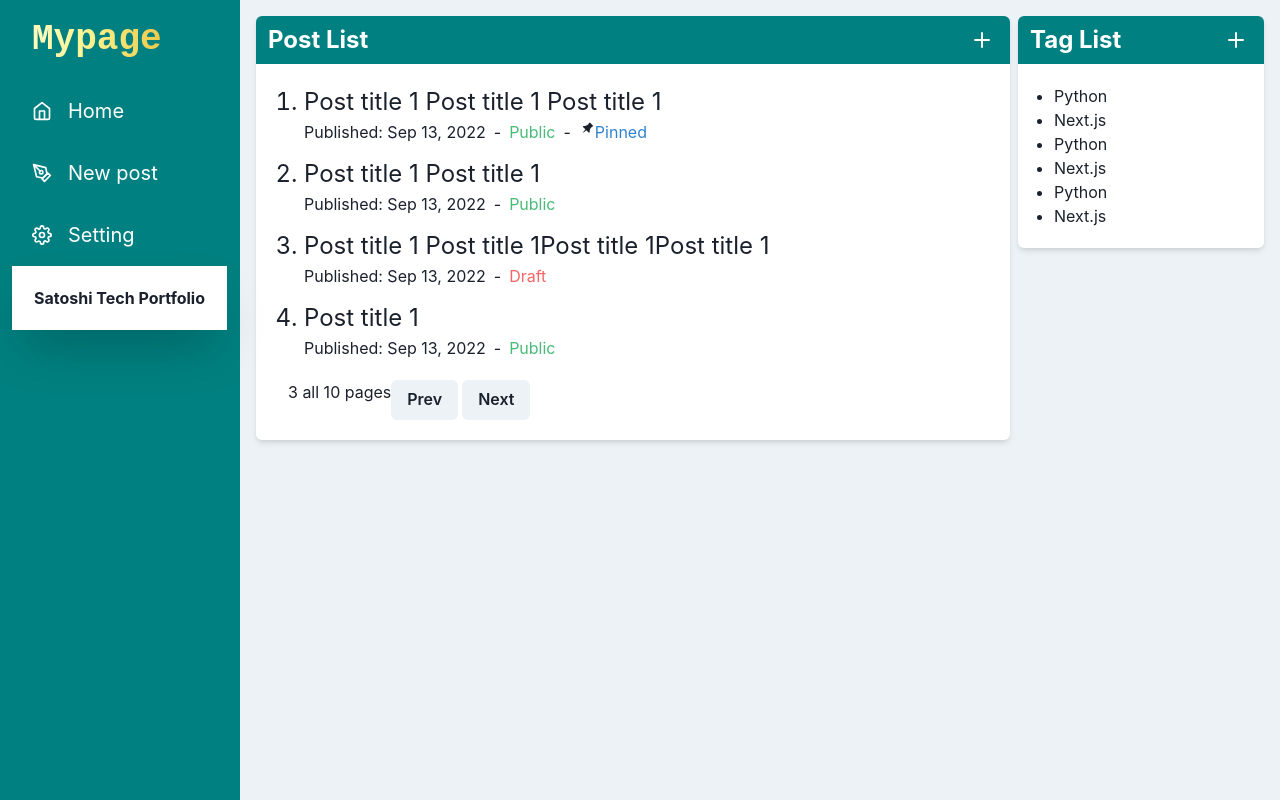
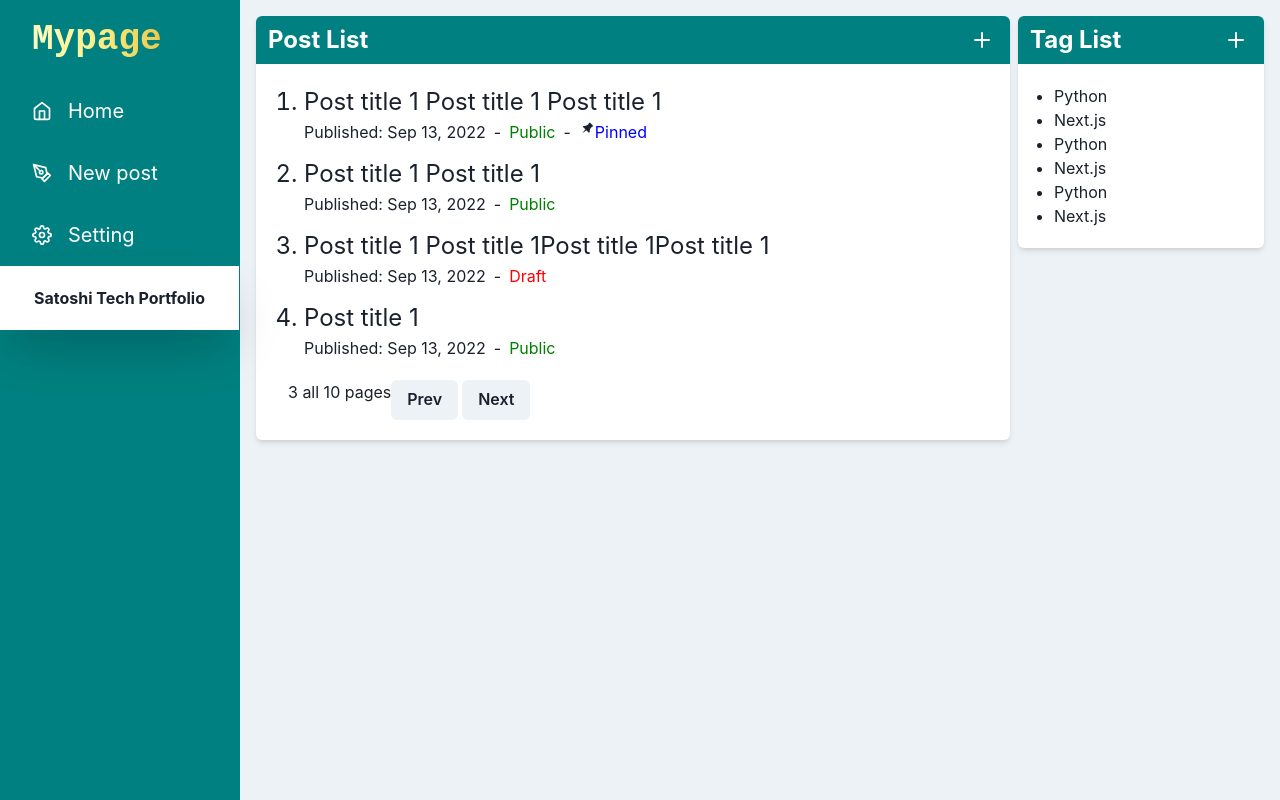
Before and after one commit to satoshi99/portfolio-page, a Next.js app: page /admin/dashboard in a window 1280 px wide. Built offline with nearby package versions, Linux system fonts and the light colour scheme.

Commit message:
add tagCreateModal

```diff
--- a/src/components/templates/admin/Sidebar.tsx
+++ b/src/components/templates/admin/Sidebar.tsx
@@ -13,6 +13,7 @@ import {
   useDisclosure,
   BoxProps,
   FlexProps,
+  DrawerOverlay,
 } from '@chakra-ui/react'
 import { FiHome, FiPenTool, FiSettings, FiMenu } from 'react-icons/fi'
 import { LinkItem } from '../../../types/admin'
@@ -40,8 +41,8 @@ export const Sidebar = ({ children }: { children: ReactNode }) => {
         onClose={onClose}
         returnFocusOnClose={false}
         onOverlayClick={onClose}
-        size="full"
       >
+        <DrawerOverlay />
         <DrawerContent>
           <SidebarContent onClose={onClose} linkItems={linkItems} />
         </DrawerContent>
@@ -82,7 +83,6 @@ const SidebarContent = ({ onClose, linkItems, ...rest }: SidebarProps) => {
         >
           Mypage
         </Text>
-        <CloseButton display={{ base: 'flex', md: 'none' }} onClick={onClose} />
       </Flex>
       {linkItems?.map((link) => (
         <NavItem key={link.name} linkItem={link} />
@@ -141,9 +141,12 @@ const MobileNav = ({ onOpen, ...rest }: MobileProps) => {
       {...rest}
     >
       <IconButton
-        variant="outline"
+        variant="ghost"
+        color="white"
+        size="lg"
         onClick={onOpen}
         aria-label="open menu"
+        _hover={{ bgColor: 'blackAlpha.500' }}
         icon={<FiMenu />}
       />
 
@@ -165,14 +168,7 @@ const MobileNav = ({ onOpen, ...rest }: MobileProps) => {
 const MainBanar = () => {
   return (
     <ChakraLink href="/" isExternal>
-      <Text
-        fontWeight="bold"
-        align="center"
-        bg="white"
-        p="5"
-        mx="3"
-        shadow="2xl"
-      >
+      <Text fontWeight="bold" align="center" bg="white" p="5" shadow="2xl">
         Satoshi Tech Portfolio
       </Text>
     </ChakraLink>
--- a/src/pages/admin/dashboard.tsx
+++ b/src/pages/admin/dashboard.tsx
@@ -13,20 +13,16 @@ import {
   GridItem,
   UnorderedList,
   Spacer,
+  useDisclosure,
 } from '@chakra-ui/react'
 import { IconButton } from '../../components/atoms/buttons/IconButton'
 import { AddIcon } from '@chakra-ui/icons'
 import { useRouter } from 'next/router'
+import { CreateTagModal } from '../../components/organisms/CreateTagModal'
 
 const dashboard: NextPage = () => {
   const router = useRouter()
-  const clickPostAddIcon = () => {
-    router.push('/admin/new-post')
-  }
-
-  const clickTagAddIcon = () => {
-    return
-  }
+  const { isOpen, onOpen, onClose } = useDisclosure()
 
   return (
     <Sidebar>
@@ -45,7 +41,7 @@ const dashboard: NextPage = () => {
                 Post List
               </Heading>
               <Spacer />
-              <IconButton onClick={clickPostAddIcon}>
+              <IconButton onClick={() => router.push('/admin/new-post')}>
                 <AddIcon />
               </IconButton>
             </Flex>
@@ -58,10 +54,10 @@ const dashboard: NextPage = () => {
                   <Flex direction="row" fontSize="md">
                     <Text>Published: Sep 13, 2022</Text>
                     <Text mx="2">-</Text>
-                    <Text color="green.400">Public</Text>
+                    <Text color="green">Public</Text>
                     <Text mx="2">-</Text>
                     <TiPin />
-                    <Text color="blue.500">Pinned</Text>
+                    <Text color="blue">Pinned</Text>
                   </Flex>
                 </ListItem>
 
@@ -70,7 +66,7 @@ const dashboard: NextPage = () => {
                   <Flex direction="row" fontSize="md">
                     <Text>Published: Sep 13, 2022</Text>
                     <Text mx="2">-</Text>
-                    <Text color="green.400">Public</Text>
+                    <Text color="green">Public</Text>
                   </Flex>
                 </ListItem>
 
@@ -79,7 +75,7 @@ const dashboard: NextPage = () => {
                   <Flex direction="row" fontSize="md">
                     <Text>Published: Sep 13, 2022</Text>
                     <Text mx="2">-</Text>
-                    <Text color="red.400">Draft</Text>
+                    <Text color="red">Draft</Text>
                   </Flex>
                 </ListItem>
 
@@ -88,7 +84,7 @@ const dashboard: NextPage = () => {
                   <Flex direction="row" fontSize="md">
                     <Text>Published: Sep 13, 2022</Text>
                     <Text mx="2">-</Text>
-                    <Text color="green.400">Public</Text>
+                    <Text color="green">Public</Text>
                   </Flex>
                 </ListItem>
               </OrderedList>
@@ -117,9 +113,10 @@ const dashboard: NextPage = () => {
                 Tag List
               </Heading>
               <Spacer />
-              <IconButton onClick={clickTagAddIcon}>
+              <IconButton onClick={onOpen}>
                 <AddIcon />
               </IconButton>
+              <CreateTagModal isOpen={isOpen} onClose={onClose} />
             </Flex>
 
             <UnorderedList p="5">
```
Also changed, not shown: src/pages/admin/new-post.tsx (+2 -30 lines).
